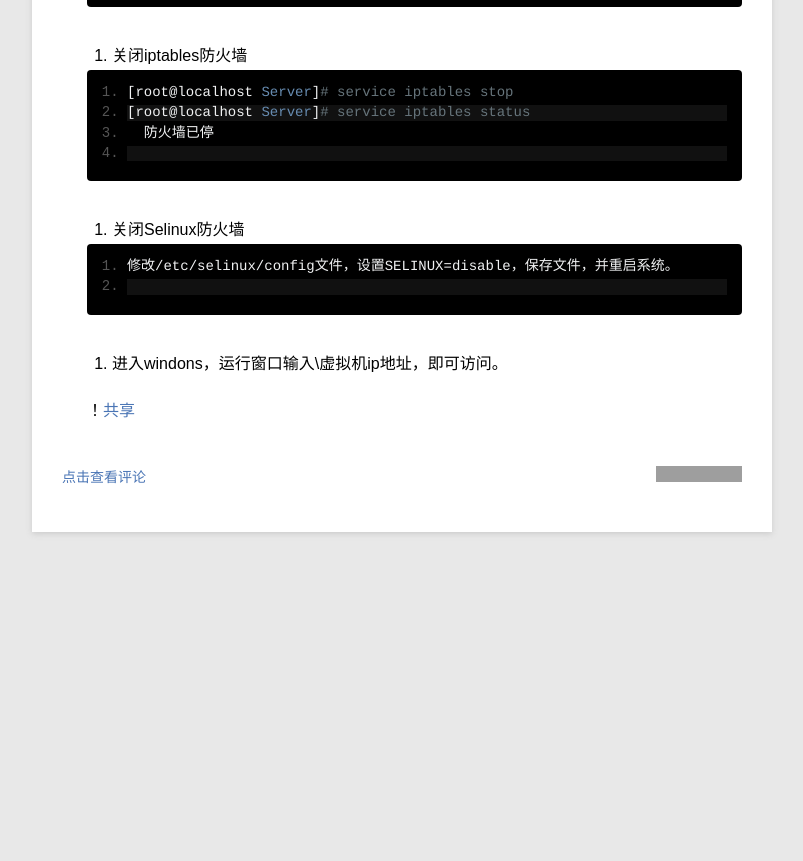
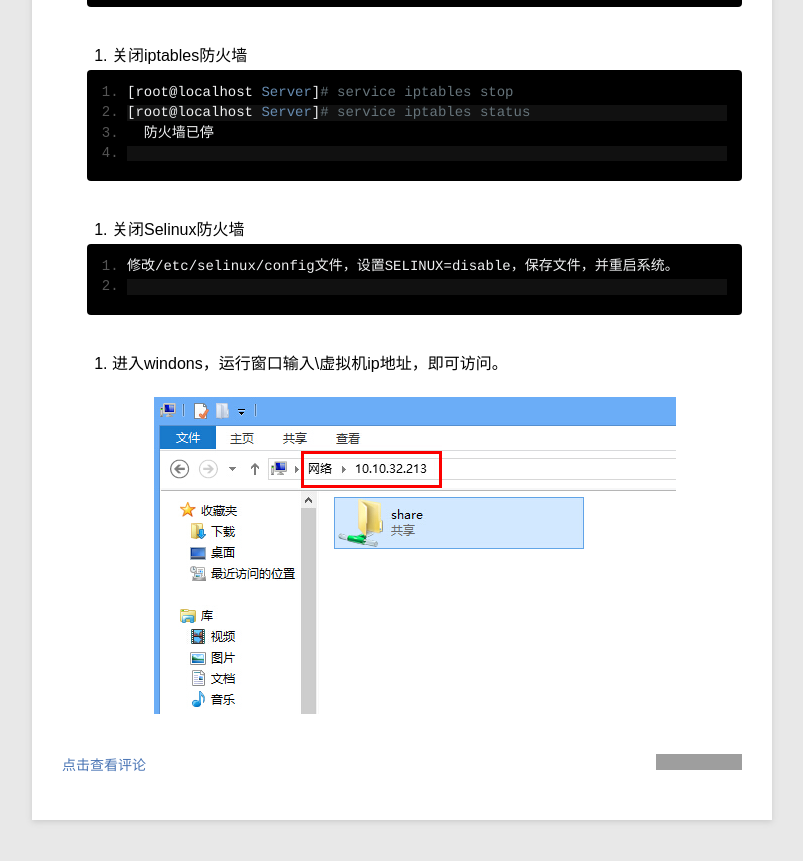
Before and after one commit to lihb/lihb.github.com, a Jekyll site: the page built from _posts/blog/2014-07-28-RedHat5.4实训.md, in a window 1280 px wide and 900 px high, scrolled down 8207 px. Shown: the top 861 px of the window, without its empty margins (78-881 px from the left). Built offline with Jekyll 4.4.1, drawn with Linux system fonts in a browser that asks for light colours; Markdown is read by kramdown in place of the engine named in the settings; comment, search, counter and statistics services are not loaded; before the commit the page ends 8819 px from its top, so only the background shows below that; grey boxes are pictures that could not be loaded.

Commit message:
ci at 140720 13:35

```diff
--- a/_posts/blog/2014-07-28-RedHat5.4实训.md
+++ b/_posts/blog/2014-07-28-RedHat5.4实训.md
@@ -368,4 +368,4 @@ categories: blog
 
     * 进入windons，*运行*窗口输入*\\虚拟机ip地址*，即可访问。
 
-     ！[共享](/images/RedHat实训/gongxiang.jpg)
+     ![共享](/images/RedHat实训/gongxiang.jpg)
```
